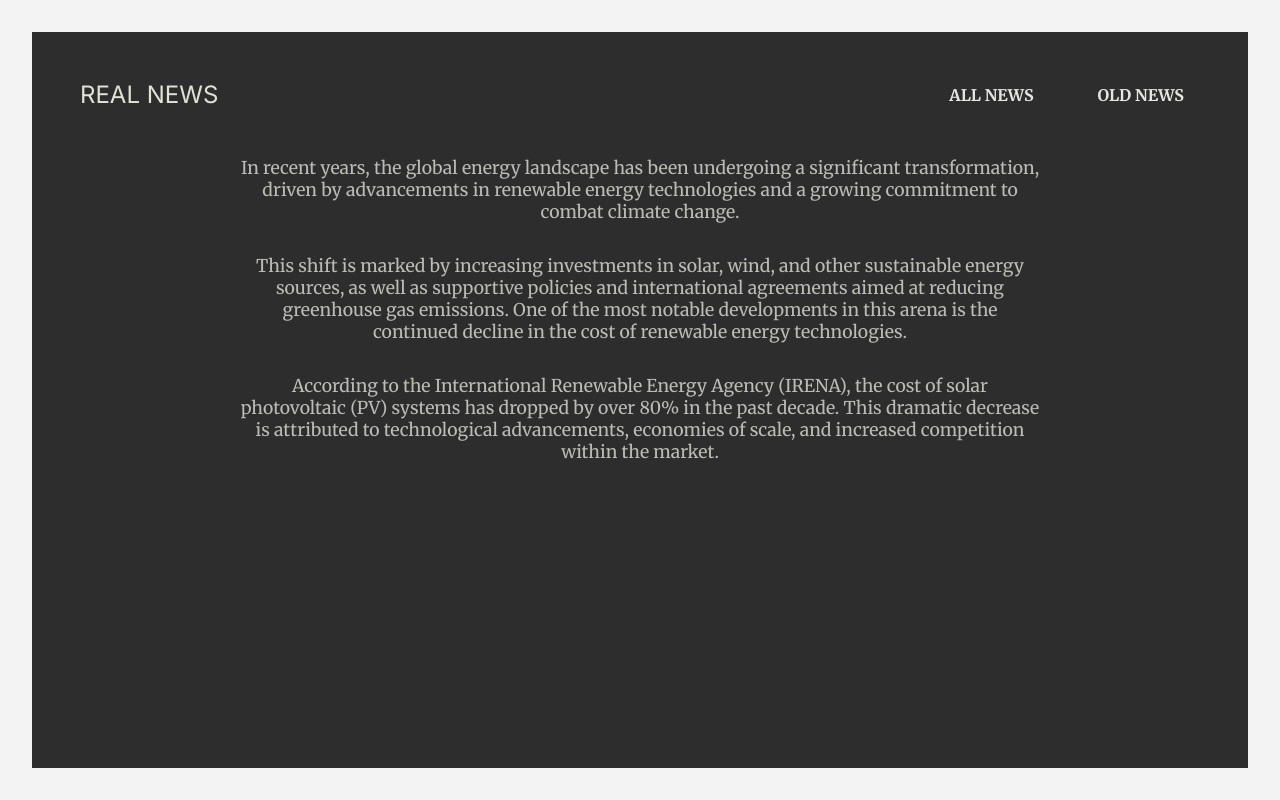
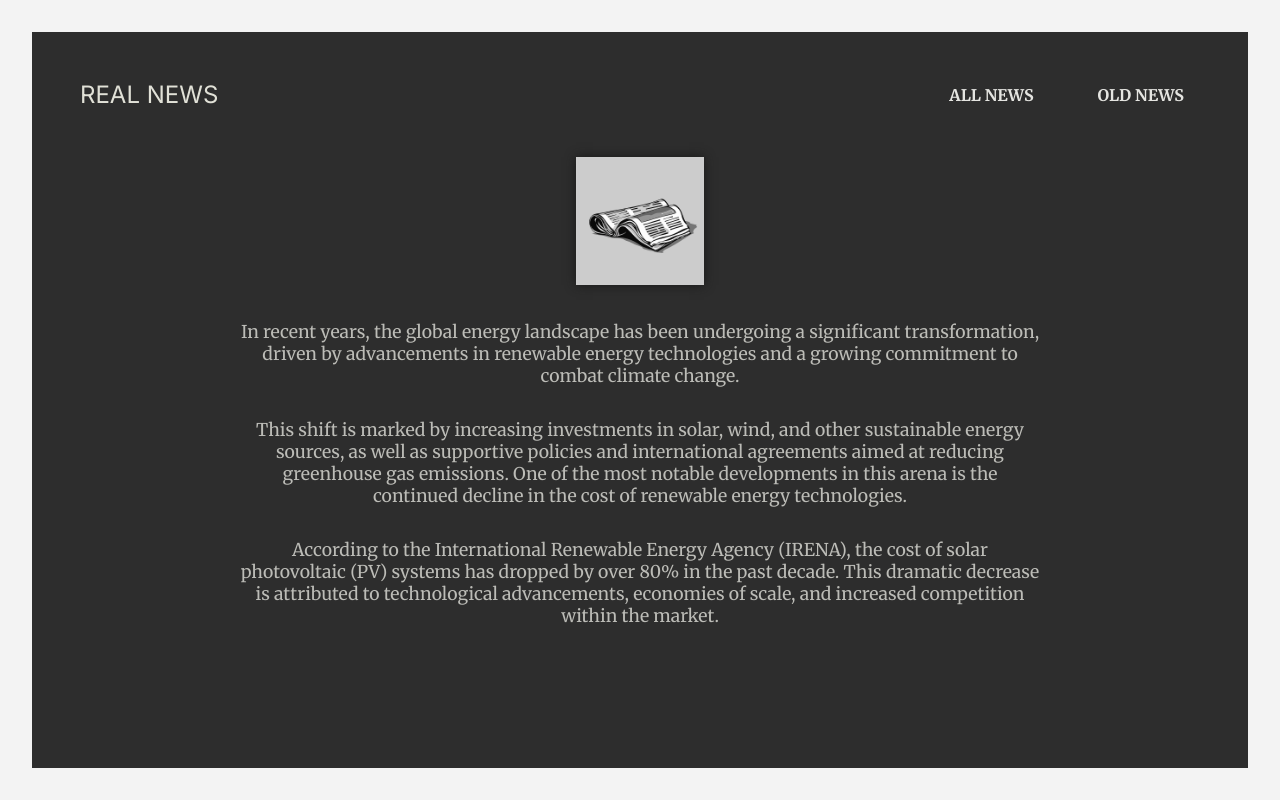
Before and after one commit to sean-xiao-zhao7/nextjs-routing, a Next.js app: page / in a window 1280 px wide. Built offline with nearby package versions, Linux system fonts and the light colour scheme.

Commit message:
Add logo on home page

```diff
--- a/app/globals.css
+++ b/app/globals.css
@@ -74,7 +74,6 @@ ul {
 
 #home img {
     width: 8rem;
-    border-radius: 50%;
     box-shadow: 0 0 10px 0 #181817;
 }
 
--- a/app/page.tsx
+++ b/app/page.tsx
@@ -1,6 +1,9 @@
+import logo from "../assets/logo.jpg";
+
 export default function HomePage() {
     return (
         <div id="home">
+            <img src={logo.src} alt="A newspaper" />
             <p>
                 In recent years, the global energy landscape has been undergoing
                 a significant transformation, driven by advancements in
```
